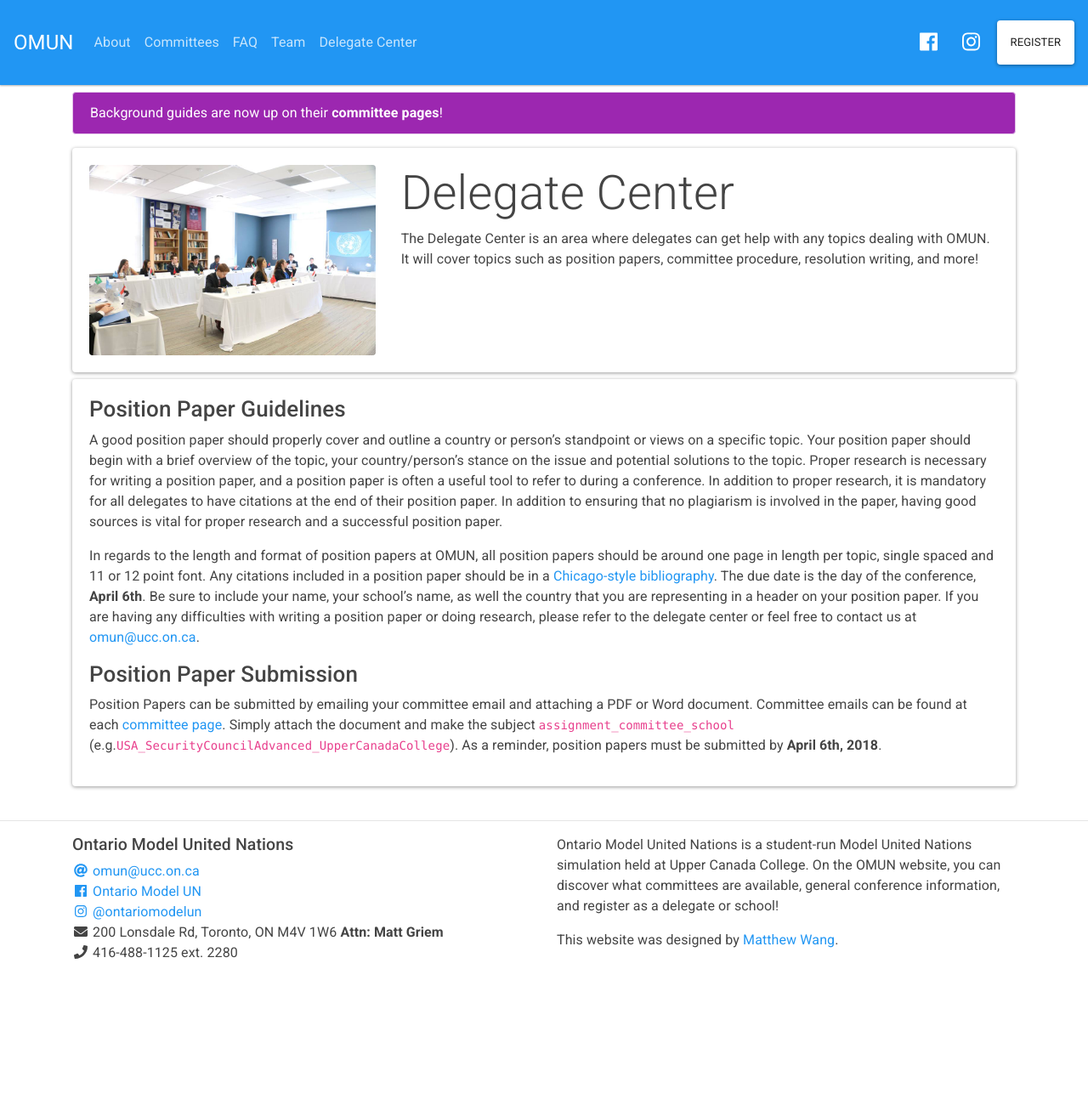
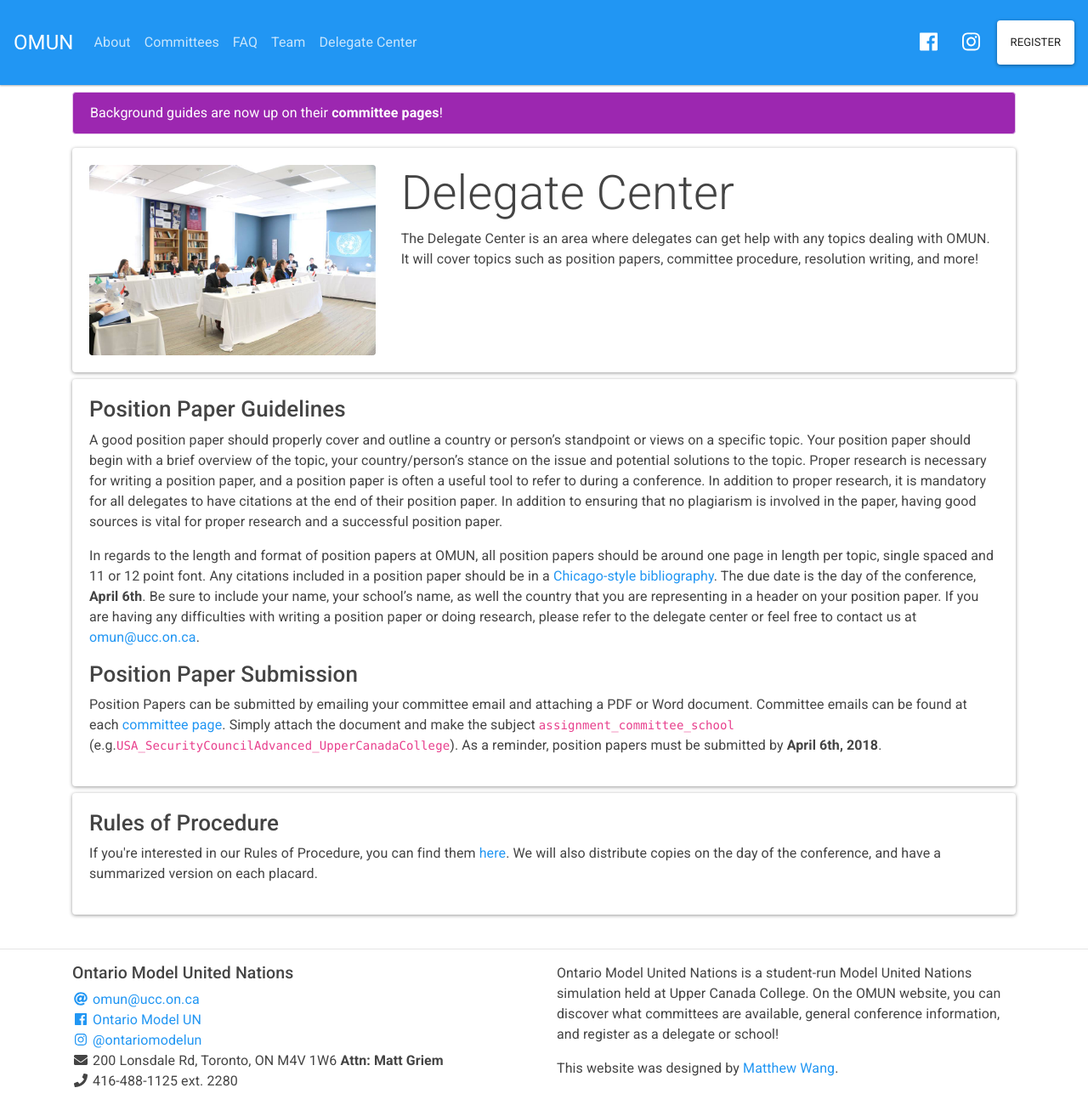
Before and after one commit to malsf21/omun.ca, a Jekyll site: the page built from delegate-center.html, in a window 1280 px wide and 1300 px high. Shown: the whole window at 85% size. Built offline with Jekyll 4.4.1, drawn with Linux system fonts in a browser that asks for light colours.

Commit message:
adds rules of procedure

```diff
--- a/_data/faq.yml
+++ b/_data/faq.yml
@@ -47,3 +47,6 @@ committees:
   pps:
     question: How do Position Papers work at OMUN?
     answer: "OMUN will be making position papers mandatory this year for all delegates to receive committee awards. They will be marked, counting for 10 points out of 60 towards committee awards. Delegates should target their papers to be one page, single spaced, per topic. Position Papers will be due April 6th. Find out more information at the Delegate Center."
+  rops:
+    question: Is there a Rules of Procedure?
+    answer: "You can find our Rules of Procedure [here](/files/rules_of_procedure.pdf)."
--- a/delegate-center.html
+++ b/delegate-center.html
@@ -37,4 +37,8 @@ permalink: /delegate-center/
 
     {% endcomment %}
   </div>
+  <div class="card card-body mt-2">
+    <h2>Rules of Procedure</h2>
+    <p>If you're interested in our Rules of Procedure, you can find them <a href="{{site.baseurl}}/files/rules_of_procedure.pdf">here</a>. We will also distribute copies on the day of the conference, and have a summarized version on each placard.</p>
+  </div>
 </div>
```
Also changed, not shown: 1 other file.
